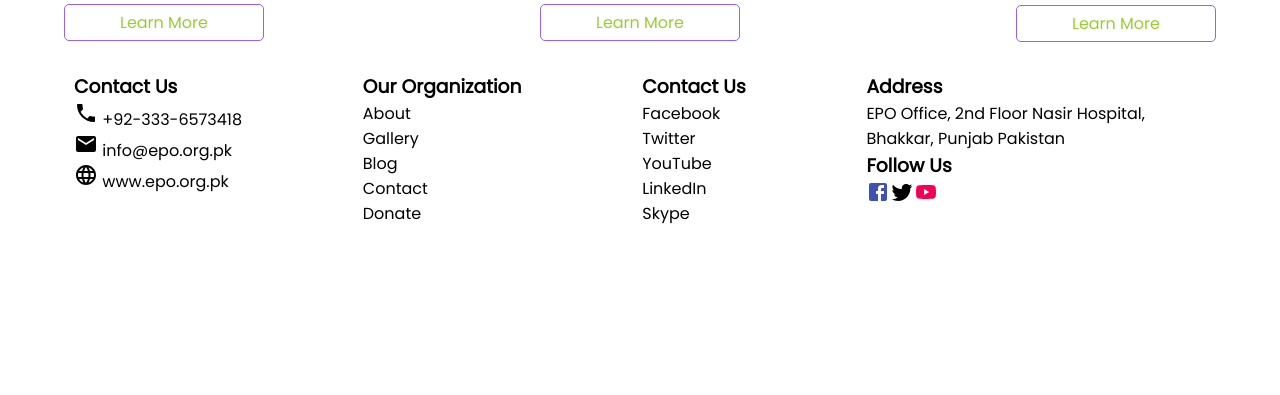
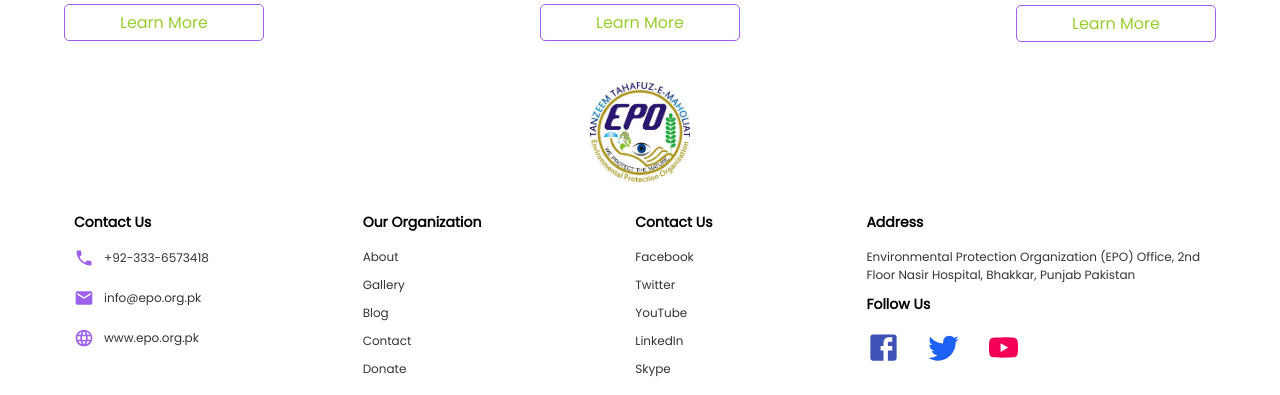
Before and after one commit to saadusufzai/FYP-Content-Management-System, a React (Create React App) app: page / in a window 1280 px wide. Shown: the part 1796-2191 px from the top of the page. Before the commit the page ends 2032 px from the top, so only its background shows below. Built offline with nearby package versions, Linux system fonts and the light colour scheme.

Commit message:
footer Updated

```diff
--- a/src/components/Footer/Footer.jsx
+++ b/src/components/Footer/Footer.jsx
@@ -1,5 +1,7 @@
 import React from "react";
 import classes from "./Footer.module.css";
+
+import logo from '../../images/logo.jpg';
 
 import PhoneIcon from "@material-ui/icons/Phone";
 import EmailIcon from "@material-ui/icons/Email";
@@ -12,23 +14,24 @@ import { Link } from "react-router-dom";
 const Footer = () => {
   return (
     <div className={classes.footer}>
+      <img classname={classes.logo} src={logo} alt="epo logo"/>
       <div className={classes.innerFooter}>
         {/* Contact */}
-        <ul className={classes.feild}>
-          <h3>Contact Us</h3>
+        <ul className={classes.contact}>
+          <h5>Contact Us</h5>
           <li>
-            <PhoneIcon /> +92-333-6573418
+            <PhoneIcon fontSize='small' className={classes.icon} /> +92-333-6573418
           </li>
           <li>
-            <EmailIcon /> info@epo.org.pk
+            <EmailIcon fontSize='small' className={classes.icon} /> info@epo.org.pk
           </li>
           <li>
-            <LanguageIcon /> www.epo.org.pk
+            <LanguageIcon fontSize='small' className={classes.icon} /> www.epo.org.pk
           </li>
         </ul>
         {/* Links */}
         <ul className={classes.feild}>
-          <h3>Our Organization</h3>
+          <h5>Our Organization</h5>
           <li><Link to='/about'>About</Link> </li>
           <li><Link to='/gallery'>Gallery</Link> </li>
           <li><Link to='/blog'>Blog</Link> </li>
@@ -37,7 +40,7 @@ const Footer = () => {
         </ul>
         {/* Social Contacts */}
         <ul className={classes.feild}>
-          <h3>Contact Us</h3>
+          <h5>Contact Us</h5>
           <li><a href="#">Facebook</a></li>
           <li><a href="#">Twitter</a></li>
           <li><a href="#">YouTube</a></li>
@@ -46,13 +49,13 @@ const Footer = () => {
         </ul>
         {/* Address */}
         <ul style={{ width:'30%'}} className={classes.feild}>
-          <h3>Address</h3>
+          <h5>Address</h5>
           <li >
-             EPO Office, 2nd Floor Nasir Hospital, Bhakkar, Punjab Pakistan</li>
-             <h3>Follow Us</h3>
-             <FacebookIcon color="primary"/>
-             <TwitterIcon color="#1111"/>
-             <YouTubeIcon color="secondary"/>
+             Environmental Protection Organization (EPO) Office, 2nd Floor Nasir Hospital, Bhakkar, Punjab Pakistan</li>
+             <h5>Follow Us</h5>
+             <FacebookIcon className={classes.socialIcon} fontSize='large' color="primary"/>
+             <TwitterIcon className={classes.socialIcon} fontSize='large' color="#1111"/>
+             <YouTubeIcon className={classes.socialIcon} fontSize='large' color="secondary"/>
         </ul>
       </div>
     </div>
--- a/src/components/Footer/Footer.module.css
+++ b/src/components/Footer/Footer.module.css
@@ -7,15 +7,55 @@
 
 }
 .footer{
-    margin-top: 20px;
+    margin-top: 40px;
 
+}
+
+.footer img {
+    display: block;
+    width: 100px;
+    height: 100px;
+    margin: 20px auto;
 }
 
 .footer .innerFooter ul  {
     list-style-type: none;
 }
+.footer .innerFooter ul li  {
+    font-size: 12px;
+    margin-bottom:10px;
+    display:flex;
+    align-items: center;
+    color: rgb(53, 52, 52);
+
+}
+
+.footer .innerFooter  h5  {
+    font-size: 14px;
+    margin-bottom:15px;
+}
 
 .footer .innerFooter ul a {
     text-decoration: none;
-    color: #000;
+    color: rgb(53, 52, 52);
 }
+.contact .icon{
+    margin-right: 10px;
+    color: #9D60EB;
+
+  }
+
+.socialIcon{
+    margin-right: 25px;
+    color: #1d61f5;
+
+}
+  .innerFooter .contact li{
+      padding-bottom:10px;
+
+  }
+.footer .innerFooter ul a:hover {
+
+    color: plum;
+    font-weight: 800;
+}
```
Also changed, not shown: src/App.css (line endings or trailing spaces), 1 other file (tests, documents, lock files or other folders).
